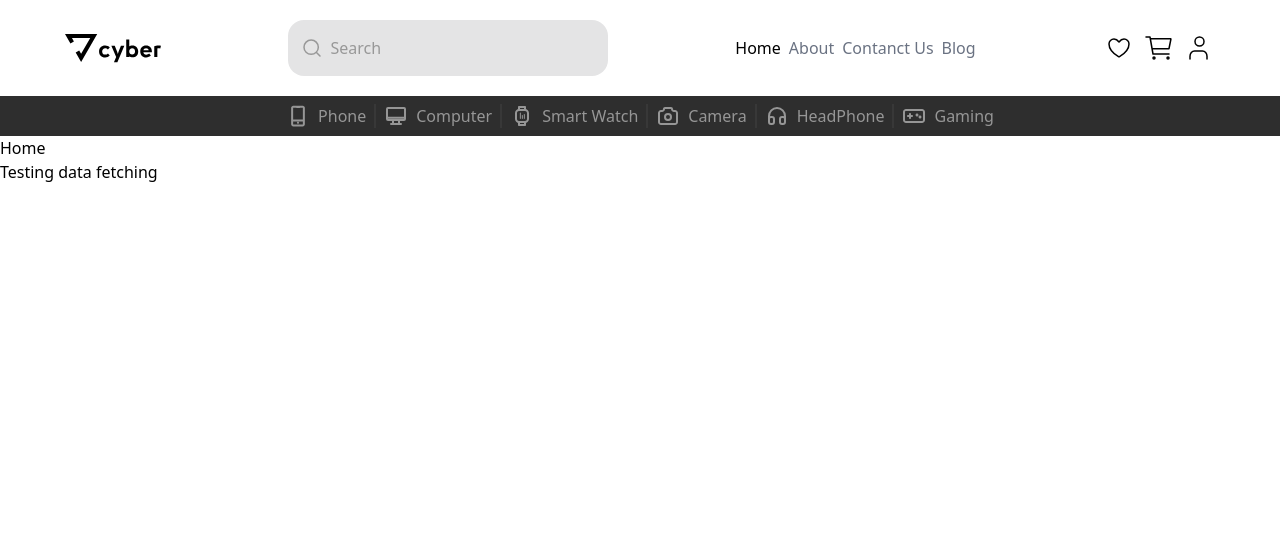
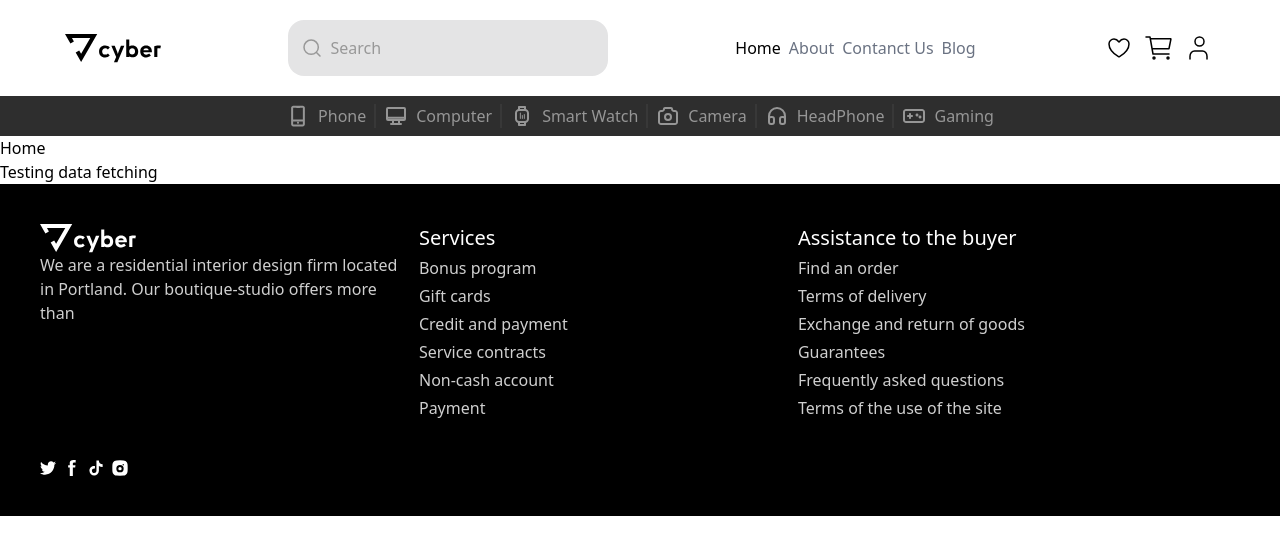
Before and after one commit to JaeHyunLee123/oz-cyber, a React (Vite) app: page / in a window 1280 px wide. Shown: the top 554 px of the page. Built offline with nearby package versions, Linux system fonts and the light colour scheme; no server answers.

Commit message:
#5 feat: footer UI

```diff
--- /dev/null
+++ b/src/components/Footer.tsx
@@ -0,0 +1,67 @@
+import Logo from "./icons/Logo";
+import Facebook from "./icons/social-icons/Facebook";
+import Instagram from "./icons/social-icons/Instagram";
+import Ticktok from "./icons/social-icons/Ticktok";
+import Twitter from "./icons/social-icons/Twitter";
+
+const SERVICIES = [
+  "Bonus program",
+  "Gift cards",
+  "Credit and payment",
+  "Service contracts",
+  "Non-cash account",
+  "Payment",
+];
+
+const ASSISTANCE_TO_THE_BUYER = [
+  "Find an order",
+  "Terms of delivery",
+  "Exchange and return of goods",
+  "Guarantees",
+  "Frequently asked questions",
+  "Terms of the use of the site",
+];
+
+export default function Footer() {
+  return (
+    <footer className="bg-black flex flex-col p-10 space-y-5 items-center md:items-start">
+      <div className="flex flex-col space-y-5 md:flex-row md: space-x-2">
+        <div className="flex flex-col items-center px-10 md:w-[33%] md:items-start md:px-0">
+          <Logo color="white" />
+          <p className="text-[#cfcfcf] font-medium text-center md:text-left">
+            We are a residential interior design firm located in Portland. Our
+            boutique-studio offers more than
+          </p>
+        </div>
+        <div className="flex flex-col items-center space-y-1 md:w-[33%] md:items-start">
+          <span className="text-xl text-white">Services</span>
+          {SERVICIES.map((service, i) => (
+            <span
+              key={i}
+              className="text-[#cfcfcf] transition-colors hover:text-white hover:cursor-pointer"
+            >
+              {service}
+            </span>
+          ))}
+        </div>
+        <div className="flex flex-col items-center space-y-1 md:w-[33%] md:items-start">
+          <span className="text-xl text-white">Assistance to the buyer</span>
+          {ASSISTANCE_TO_THE_BUYER.map((assistance, i) => (
+            <span
+              key={i}
+              className="text-[#cfcfcf] transition-colors hover:text-white hover:cursor-pointer"
+            >
+              {assistance}
+            </span>
+          ))}
+        </div>
+      </div>
+      <div className="flex flex-row space-x-2">
+        <Twitter />
+        <Facebook />
+        <Ticktok />
+        <Instagram />
+      </div>
+    </footer>
+  );
+}
--- a/src/components/layout/ProjectLayout.tsx
+++ b/src/components/layout/ProjectLayout.tsx
@@ -1,11 +1,13 @@
 import { Outlet } from "react-router";
 import Header from "../header/Header";
+import Footer from "../Footer";
 
 export default function ProjectLayout() {
   return (
     <div>
       <Header />
       <Outlet />
+      <Footer />
     </div>
   );
 }
```
